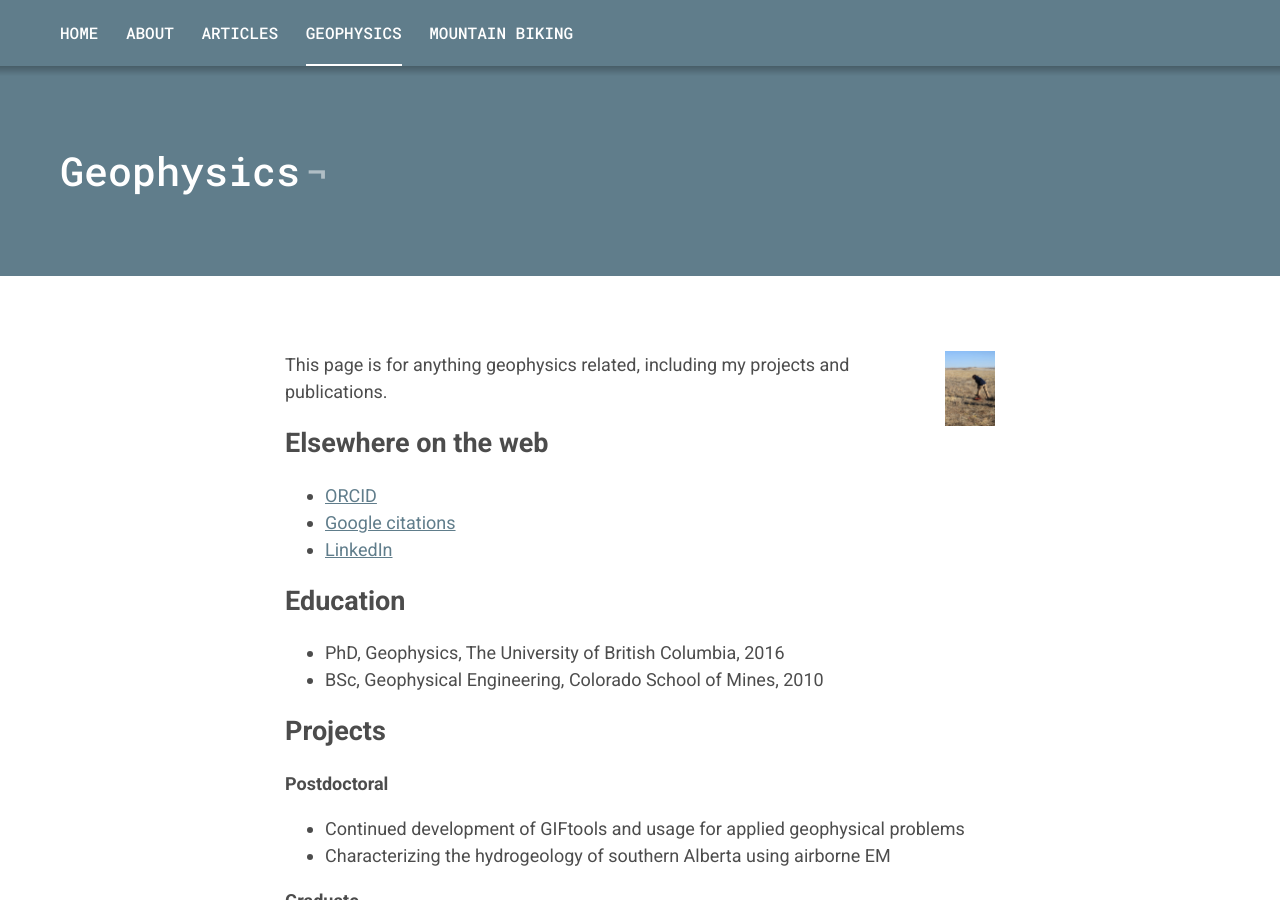
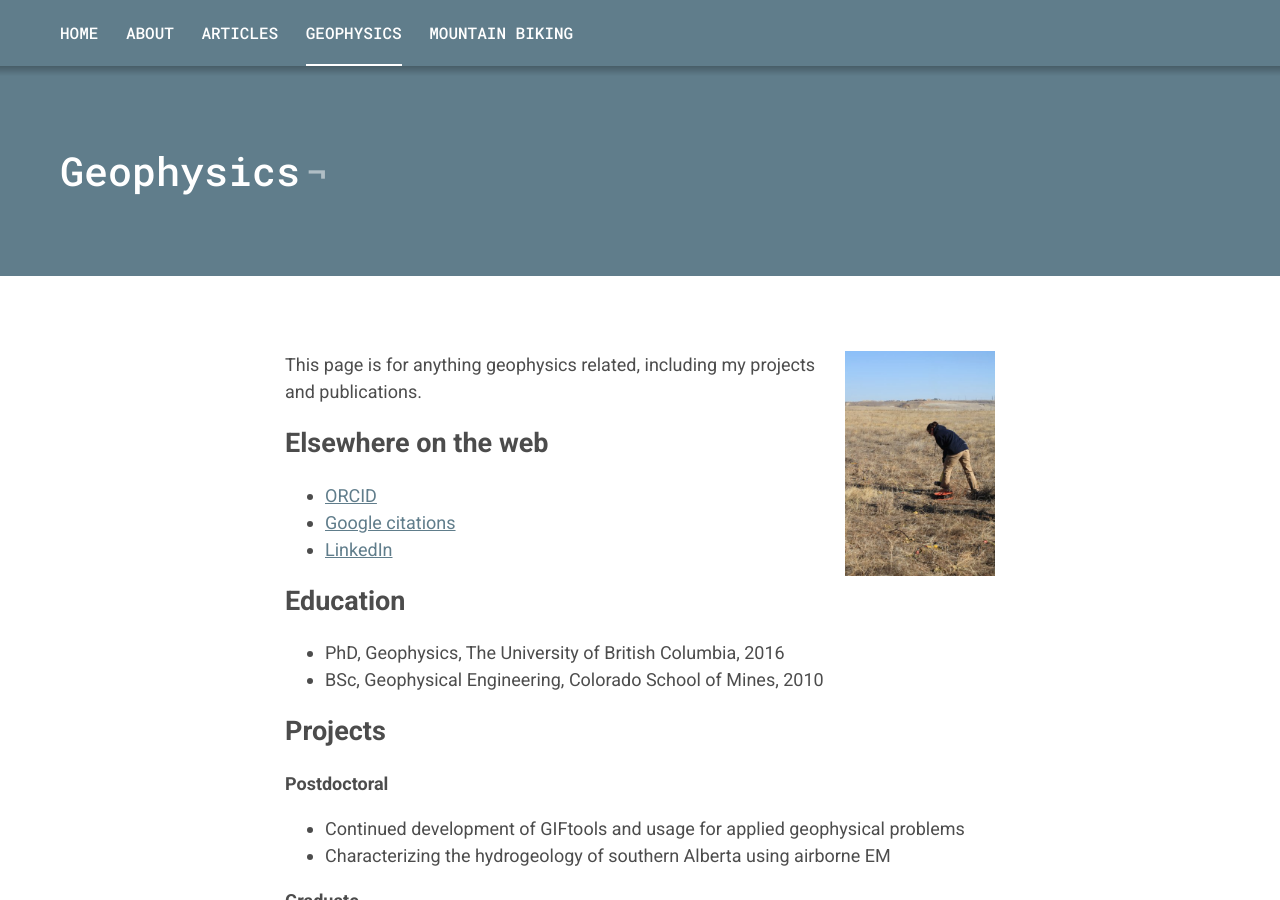
Before and after one commit to sdevriese/sdevriese.github.io, a Jekyll site: the page built from _pages/geophysics.markdown, in a window 1280 px wide and 900 px high. Built offline with Jekyll 4.4.1, drawn with Linux system fonts in a browser that asks for light colours.

Commit message:
Update geophysics.markdown

```diff
--- a/_pages/geophysics.markdown
+++ b/_pages/geophysics.markdown
@@ -5,7 +5,7 @@
 ---
 
 <p>
-<img src="https://github.com/sdevriese/sdevriese.github.io/raw/master/_posts/img/2933_518486162790_1243913_n.jpg" alt="Hammer seismic" style="float:right;width:50px;">
+<img src="https://github.com/sdevriese/sdevriese.github.io/raw/master/_posts/img/2933_518486162790_1243913_n.jpg" alt="Hammer seismic" style="float:right;width:150px;">
 This page is for anything geophysics related, including my projects and publications.
 </p>
 
```
